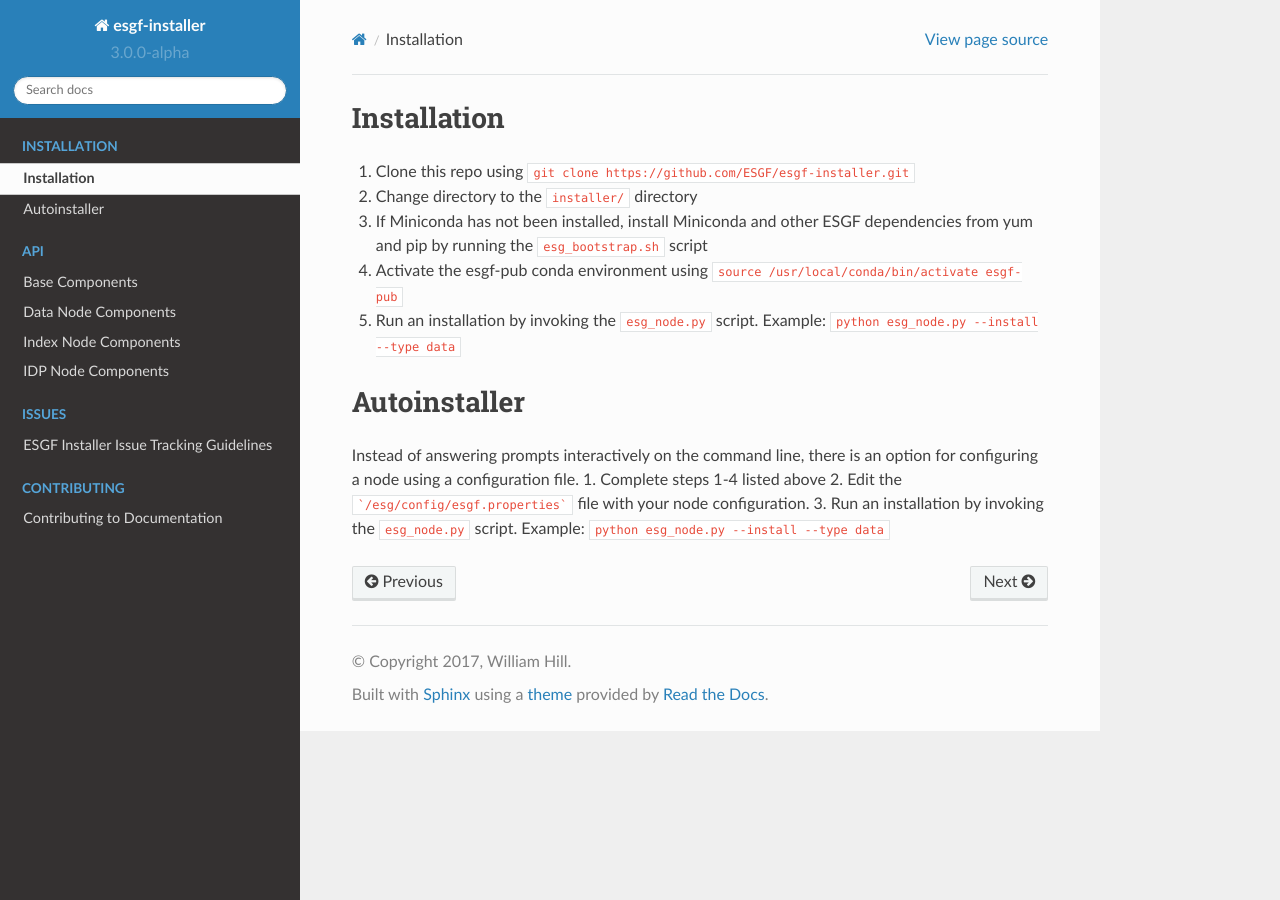
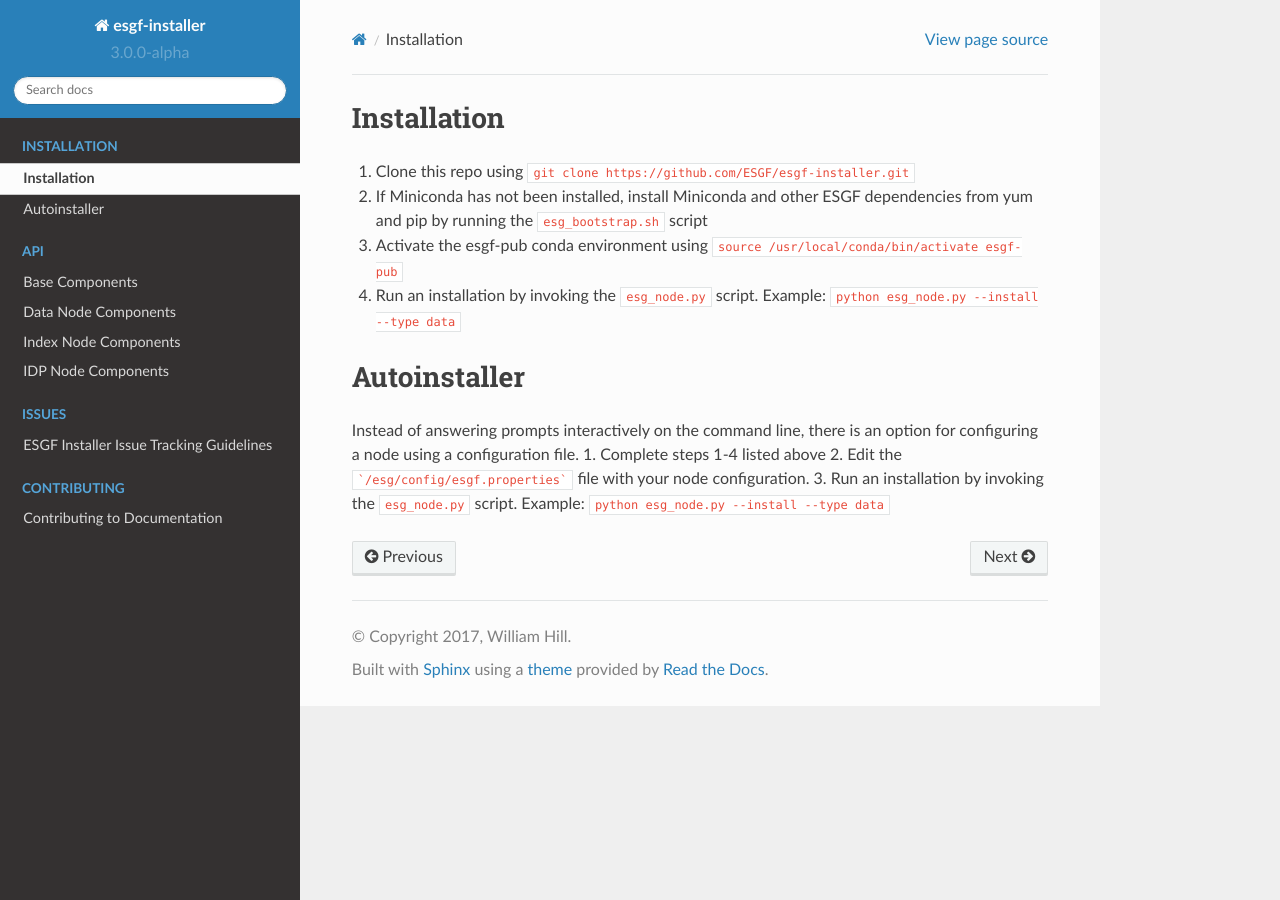
Before and after one commit to ESGF/esgf-installer, a Sphinx documentation site: the page built from docs/installation.rst, in a window 1280 px wide. Built offline with Sphinx 7.4.7 and the Read the Docs theme 2.0.0, drawn with Linux system fonts in a browser that asks for light colours.

Commit message:
updated documentation

```diff
--- a/docs/installation.rst
+++ b/docs/installation.rst
@@ -2,10 +2,9 @@ Installation
 ******************************************
 
 1. Clone this repo using ``git clone https://github.com/ESGF/esgf-installer.git``
-2. Change directory to the ``installer/`` directory
-3. If Miniconda has not been installed, install Miniconda and other ESGF dependencies from yum and pip by running the ``esg_bootstrap.sh`` script
-4. Activate the esgf-pub conda environment using ``source /usr/local/conda/bin/activate esgf-pub``
-5. Run an installation by invoking the ``esg_node.py`` script.
+2. If Miniconda has not been installed, install Miniconda and other ESGF dependencies from yum and pip by running the ``esg_bootstrap.sh`` script
+3. Activate the esgf-pub conda environment using ``source /usr/local/conda/bin/activate esgf-pub``
+4. Run an installation by invoking the ``esg_node.py`` script.
    Example: ``python esg_node.py --install --type data``
 
 
```
